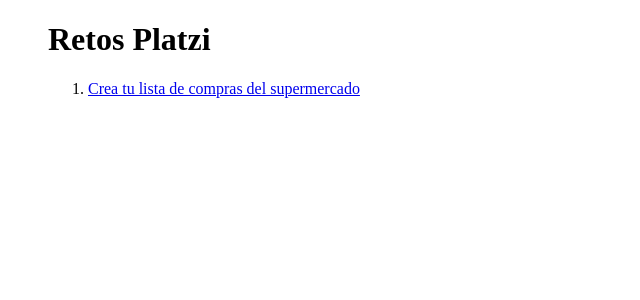
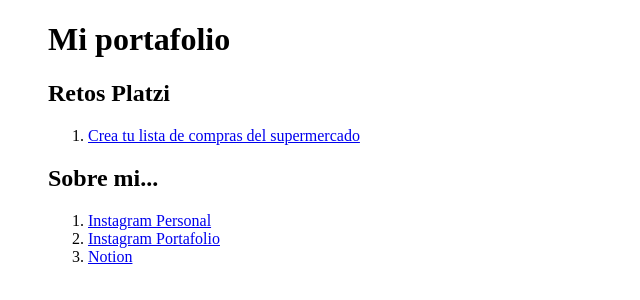
Before and after one commit to elysdan/curso, a plain HTML site: page index.html in a window 1280 px wide. Shown: the whole page, without its empty margins (0-640 px from the left). Drawn offline with Linux system fonts and the light colour scheme.

Commit message:
Update index.html

```diff
--- a/index.html
+++ b/index.html
@@ -7,9 +7,18 @@
 <body>
 	<main>
 		<ul>
-			<h1>Retos Platzi</h1>
+			<h1>Mi portafolio</h1>
+			<h2>Retos Platzi</h2>
 			<ol>
-				<li><a href="./retosplatzi/primerReto.html">Crea tu lista de compras del supermercado</a></li>
+				<li><a href="./retosplatzi/primerReto.html" target="_blank">Crea tu lista de compras del supermercado</a></li>
+			</ol>
+		</ul>
+		<ul>
+			<h2>Sobre mi...</h2>
+			<ol>
+				<li><a href="https://www.instagram.com/elysdan/" target="_blank">Instagram Personal</a></li>
+				<li><a href="https://www.instagram.com/programmer.men/" target="_blank">Instagram Portafolio</a></li>
+				<li><a href="https://www.notion.so/f69dc1de99e04d079b25c516660787ae?v=e0120ea0dde1421f94215d5327355798" target="_blank">Notion</a></li>
 			</ol>
 		</ul>
 	</main>
```
